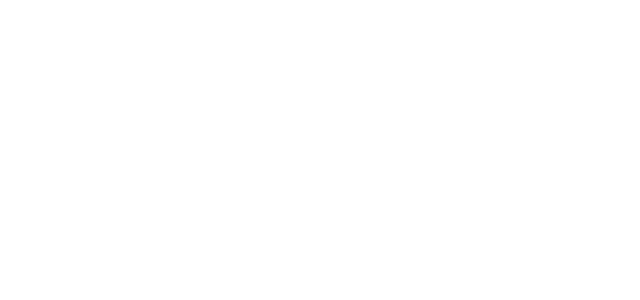
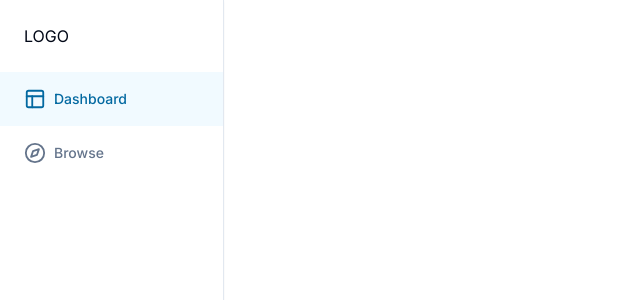
Before and after one commit to caducoder/lms-platform-nextjs, a Next.js app: page / in a window 1280 px wide. Shown: the top 300 px of the page, without its empty margins (0-640 px from the left). Built offline with nearby package versions, Linux system fonts and the light colour scheme.

Commit message:
feat: add sidebar

```diff
--- /dev/null
+++ b/app/(dashboard)/_components/sidebar-item.tsx
@@ -0,0 +1,42 @@
+import { cn } from '@/lib/utils';
+import { LucideIcon } from 'lucide-react'
+import { usePathname, useRouter } from 'next/navigation';
+import React from 'react'
+
+interface SidebarItemProps {
+  icon: LucideIcon;
+  label: string;
+  href: string
+}
+
+const SidebarItem = ({href, icon: Icon, label}: SidebarItemProps) => {
+  const pathname = usePathname()
+  const router = useRouter()
+
+  const isActive =
+    (pathname === "/" && href === "/") ||
+    pathname === href ||
+    pathname?.startsWith(`${href}/`)
+
+    const onClick = () => {
+      router.push(href)
+    }
+
+  return (
+    <button
+      onClick={onClick}
+      type="button"
+      className={cn(
+        "flex items-center gap-x-2 text-slate-500 text-sm font-[500] pl-6 transition-all hover:text-slate-600 hover:bg-slate-300/20",
+        isActive && "text-sky-700 bg-sky-200/20 hover:bg-sky-200/20 hover:text-sky-700"
+      )}
+    >
+      <div className='flex items-center gap-x-2 py-4'>
+        <Icon size={22}/>
+        {label}
+      </div>
+    </button>
+  )
+}
+
+export default SidebarItem
--- /dev/null
+++ b/app/(dashboard)/_components/sidebar-routes.tsx
@@ -0,0 +1,37 @@
+"use client"
+
+import { Compass, Layout } from 'lucide-react'
+import React from 'react'
+import SidebarItem from './sidebar-item'
+
+const guestRoutes = [
+  {
+    icon: Layout,
+    label: "Dashboard",
+    href: "/"
+  },
+  {
+    icon: Compass,
+    label: "Browse",
+    href: "/search"
+  },
+]
+
+const SidebarRoutes = () => {
+  const routes = guestRoutes
+
+  return (
+    <div className='flex flex-col w-full'>
+        {routes.map(route => (
+          <SidebarItem
+            key={route.href}
+            icon={route.icon}
+            label={route.label}
+            href={route.href}
+          />
+        ))}
+    </div>
+  )
+}
+
+export default SidebarRoutes
--- /dev/null
+++ b/app/(dashboard)/_components/sidebar.tsx
@@ -0,0 +1,17 @@
+import React from 'react'
+import SidebarRoutes from './sidebar-routes'
+
+const Sidebar = () => {
+  return (
+    <div className='h-full border-r flex flex-col overflow-y-auto bg-white shadow-sm'>
+      <div className='p-6'>
+        LOGO
+      </div>
+      <div className='flex flex-col w-full'>
+        <SidebarRoutes />
+      </div>
+    </div>
+  )
+}
+
+export default Sidebar
--- /dev/null
+++ b/app/(dashboard)/layout.tsx
@@ -0,0 +1,15 @@
+import React from 'react'
+import Sidebar from './_components/sidebar'
+
+const DashboardLayout = ({children}: {children: React.ReactNode}) => {
+  return (
+    <div className='h-full'>
+        <div className='hidden md:flex h-full w-56 flex-col fixed inset-y-0 z-50'>
+            <Sidebar />
+        </div>
+        {children}
+    </div>
+  )
+}
+
+export default DashboardLayout
```
